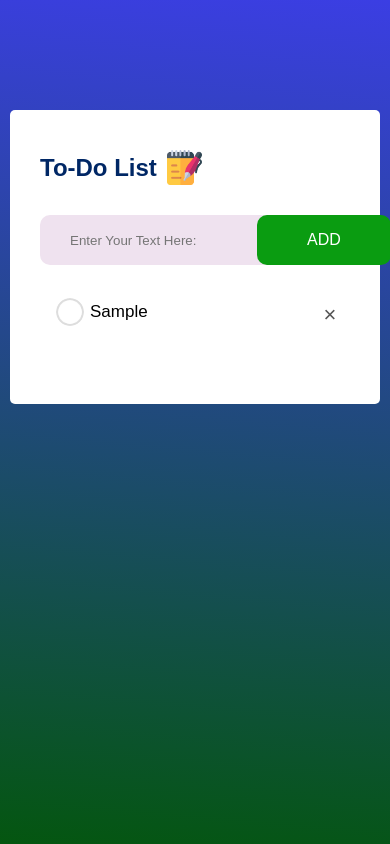
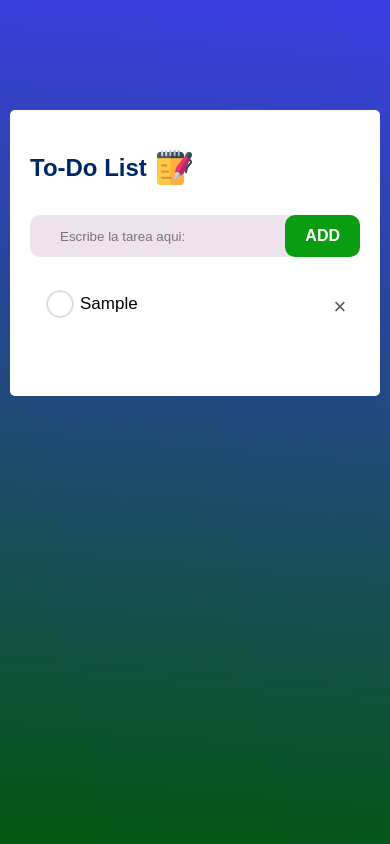
Before and after one commit to Linen220/JavaScript-Adventures, a plain HTML site: page To-Do-List-App/index.html in a window 390 px wide. Both pictures are taken after typing "Sample" into the empty fields and a click on the button "ADD". Drawn offline with Linux system fonts and the light colour scheme.

Commit message:
adding to-do-list-app responsive

```diff
--- a/To-Do-List-App/assets/css/style.css
+++ b/To-Do-List-App/assets/css/style.css
@@ -62,6 +62,7 @@ button {
     padding: 16px 50px;
     color: #fff;
     font-size: 1rem;
+    font-weight: 700;
     cursor: pointer;
     background-color: #0a9c11;
     border-radius: 10px;
@@ -115,3 +116,22 @@ ul li span {
     text-align: center;
     border-radius: 50%;
 }
+
+ul li span:hover {
+    background: #f3f3f3;
+}
+
+@media (max-width: 768px) {
+    .todo-app {
+        max-width: 500px;
+        padding-inline: 20px;
+    }
+
+    input {
+        padding-right: 0;
+    }
+
+    button {
+        padding: 12px 20px;
+    }
+}
--- a/To-Do-List-App/assets/js/script.js
+++ b/To-Do-List-App/assets/js/script.js
@@ -1,31 +1,37 @@
 const listTask = document.querySelector('#list-task');
 const inputBox = document.querySelector('#input-box');
+const btnAdd = document.querySelector('#btn-add');
 
 
-function addTask() {
+btnAdd.addEventListener('click', () => {
     if ( inputBox.value === '' ) {
-        alert('Enter Some Data')
+        alert('Ingrese una tarea')
     } else {
         let task = document.createElement('li');
         task.innerText = inputBox.value;
         listTask.append(task);
 
+        //* Insertamos la cruz para eliminar la tarea.
         let removeIcon = document.createElement('span');
         removeIcon.innerHTML = '\u00d7'; //? \u00d7 -> es el simbolo de la cruz.
-
         task.append(removeIcon);
     }
     inputBox.value = '';
     saveTask();
-}
+});
 
 listTask.addEventListener('click', ( e ) => {
+    //* e -> es el evento que se pasa a la función de controlador de eventos.
+    //* e.target -> se refiere al elemento que desencadenó el evento.
+    //* e.target.parentElement -> accede al elemento padre del elemento que desencadenó el evento.
+    // console.log(e.target)
+    // console.log(e.target.parentElement)
+
     if ( e.target.tagName === 'LI' ) {
         e.target.classList.toggle('checked');
         saveTask();
-    }
-    else if ( e.target.tagName === 'SPAN' ) {
-        e.target.classList.remove();
+    } else if ( e.target.tagName === 'SPAN' ) {
+        e.target.parentElement.remove();
         saveTask();
     }
 });
--- a/To-Do-List-App/index.html
+++ b/To-Do-List-App/index.html
@@ -11,8 +11,8 @@
         <div class="todo-app">
             <h2 class="app-title">To-Do List <img src="./assets/img/notes.png" alt=""></h2>
             <div class="row">
-                <input id="input-box" type="text" placeholder="Enter Your Text Here:">
-                <button onclick="addTask()">ADD</button>
+                <input id="input-box" type="text" placeholder="Escribe la tarea aqui:">
+                <button id="btn-add">ADD</button>
             </div>
             <ul id="list-task">
                 <!-- <li class="checked">Task 0</li>
```
